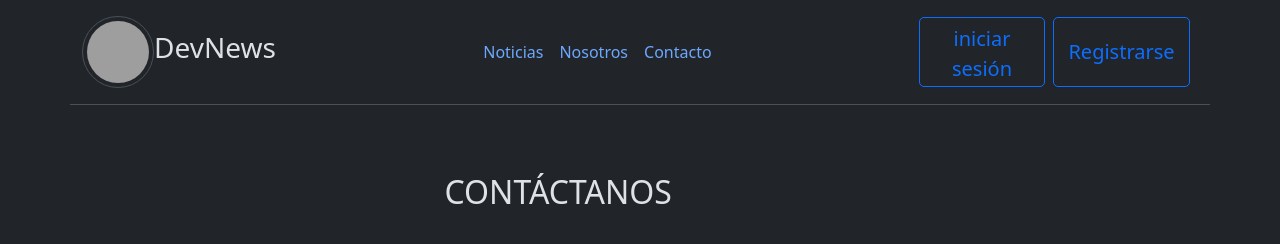
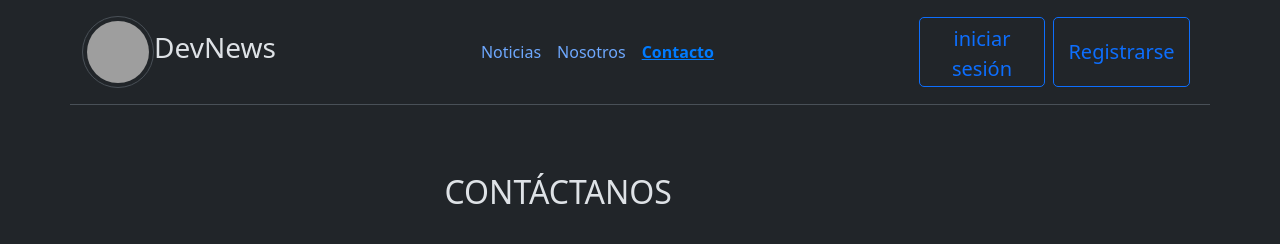
Before and after one commit to emyypg/blog, a Django app: page /contacto/ in a window 1280 px wide. Shown: the top 244 px of the page. Run offline with Django 5.2, Linux system fonts and the light colour scheme; grey boxes are pictures that could not be loaded.

Commit message:
css activo en contacto.

```diff
--- a/templates/navbar.html
+++ b/templates/navbar.html
@@ -20,7 +20,7 @@
             <a href="{% url 'nosotros' %}" class="nav-link px-2 {% if url_name == 'nosotros' %}active{% endif %}">Nosotros</a>
         </li>
         <li class="nav-item">
-            <a href="{% url 'news:contacto' %}" class="nav-link px-2">Contacto</a>
+            <a href="{% url 'news:contacto' %}" class="nav-link px-2 {% if url_name == 'contacto' %}active{% endif %}">Contacto</a>
         </li>
     </ul>
     {% endwith %}
```
